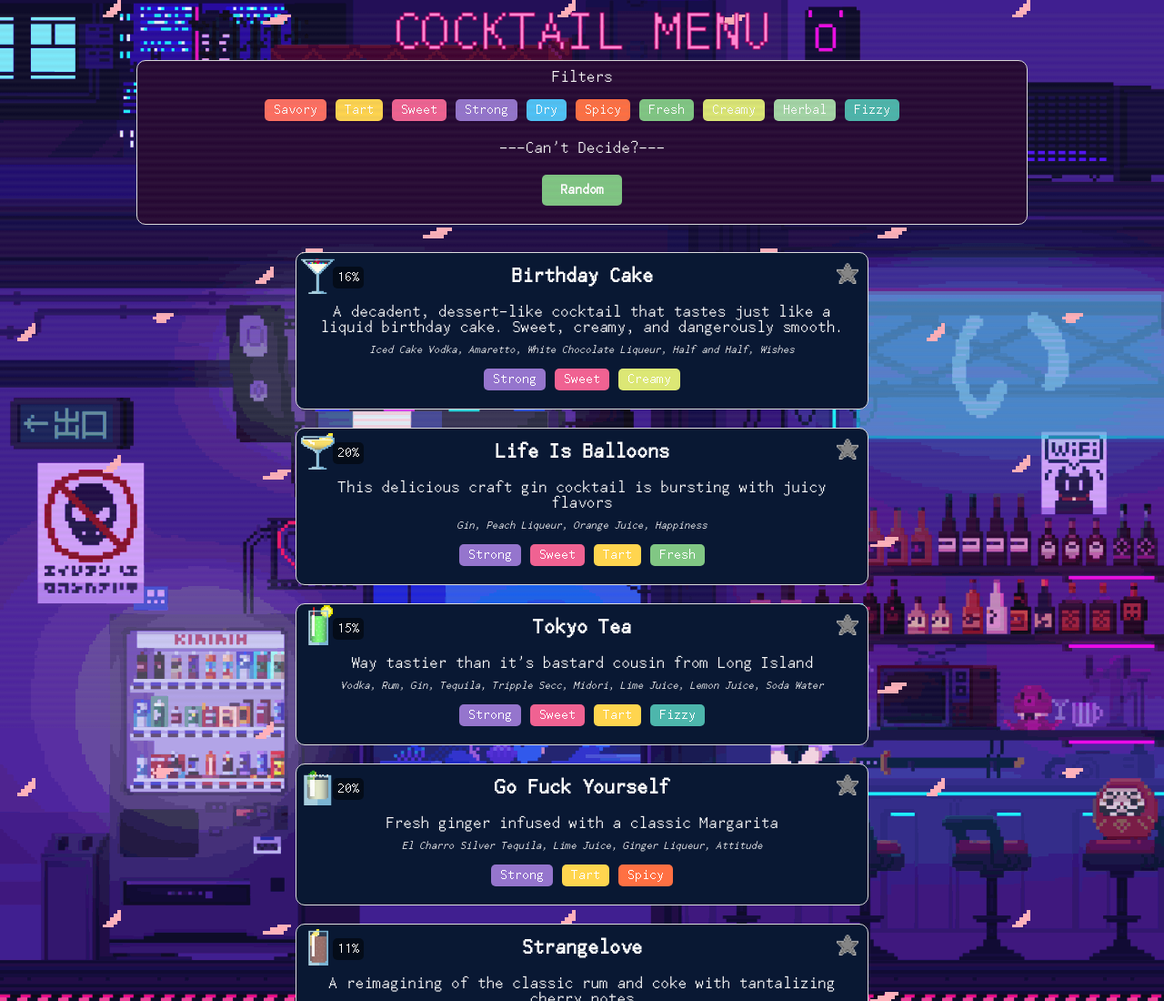
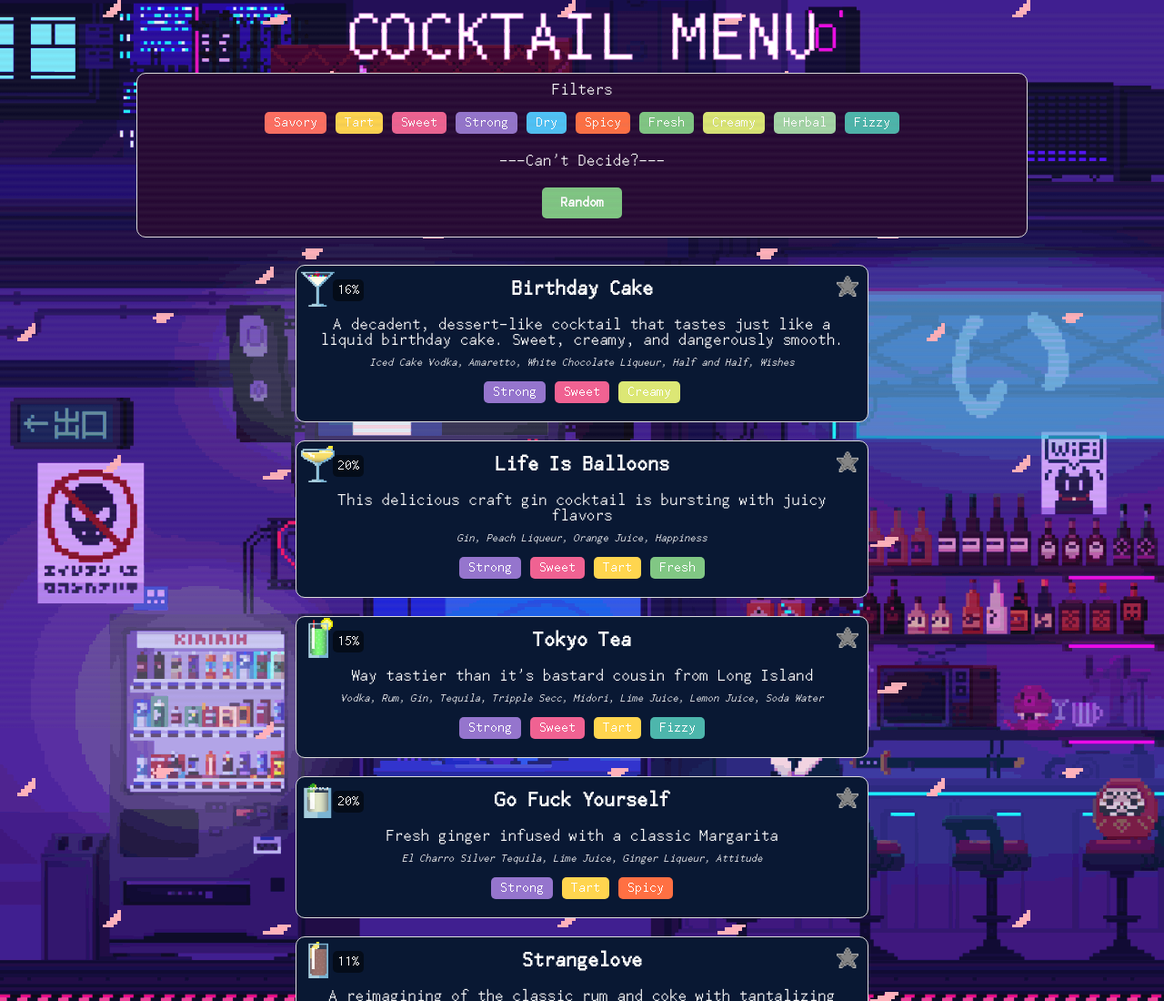
Before and after one commit to seasquirt/CocktailMenu, a plain HTML site: page index.html in a window 1280 px wide. Shown: the top 1100 px of the page at 91% size. Drawn offline with nearby package versions, Linux system fonts and the light colour scheme.

Commit message:
Update styles.css

```diff
--- a/styles.css
+++ b/styles.css
@@ -252,12 +252,12 @@ body {
 
 .stack span {
   /* font-weight: bold; */
-  color: #ff86d1;
+  color: #ffffff;
   -webkit-text-stroke-width: 1px;
-  -webkit-text-stroke-color: rgb(161, 0, 99);
+  -webkit-text-stroke-color: rgb(255, 167, 243);
   grid-row-start: 1;
   grid-column-start: 1;
-  font-size: 4rem;
+  font-size: 5rem;
   --stack-height: calc(100% / var(--stacks) - 1px);
   --inverse-index: calc(calc(var(--stacks) - 1) - var(--index));
   --clip-top: calc(var(--stack-height) * var(--index));
```
